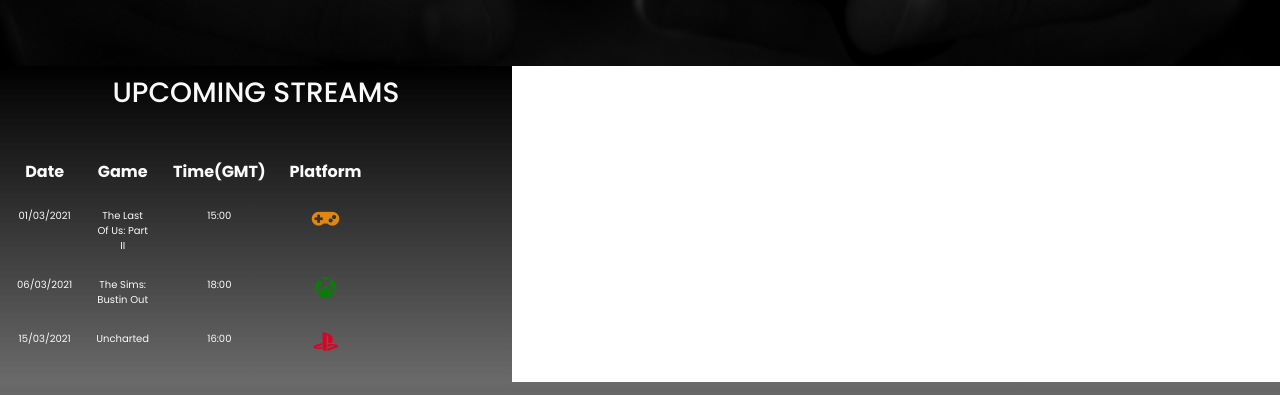
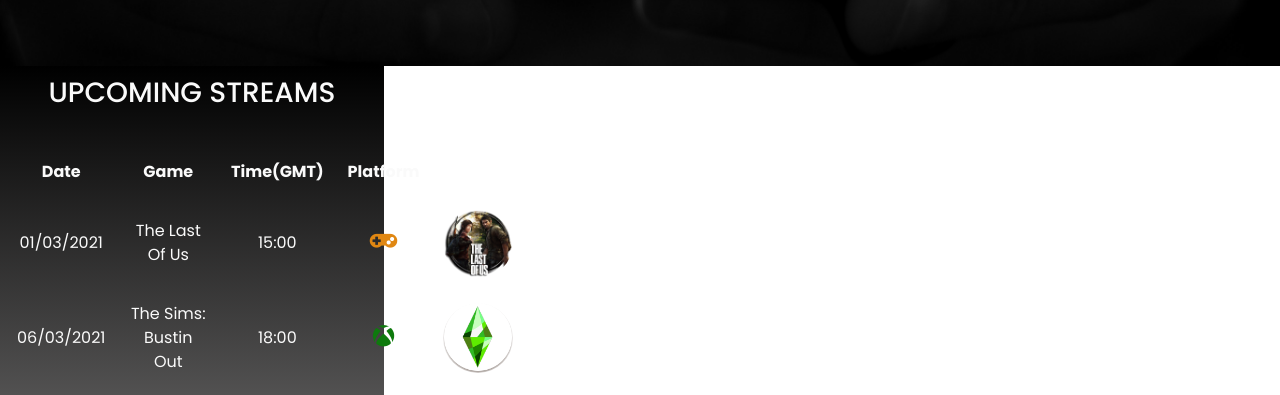
Before and after one commit to aryan008/m1-initial-test, a plain HTML site: page index.html in a window 1280 px wide. Shown: the part 710-1105 px from the top of the page. Drawn offline with nearby package versions, Linux system fonts and the light colour scheme.

Commit message:
logos for streams

```diff
--- a/assets/css/style.css
+++ b/assets/css/style.css
@@ -77,7 +77,7 @@
 
 .icon-playstation {
     font-size: 22px;
-    color: #DF0024;
+    color: rgb(243, 40, 74);
 }
 
 .icon-xbox {
@@ -209,7 +209,7 @@
 
 .streams-playing {
     background: linear-gradient(180deg, #000000, #686767fa);
-    width: 40%;
+    width: 30%;
 }
 
 .streams-heading {
@@ -227,8 +227,15 @@
 .streams-info th, .streams-info td {
     color: #fafafa;
     text-align: center;
+    vertical-align: middle;
 }
 
 .streams-info td {
-    font-size: 10px;
+    font-size: 16px;
 }
+
+.table-image {
+    width: 70px;
+    height: 70px;
+    border-radius: 50%;
+}
--- a/index.html
+++ b/index.html
@@ -69,26 +69,30 @@
                             <th scope="col">Game</th>
                             <th scope="col">Time(GMT)</th>
                             <th scope="col">Platform</th>
+                            <th scope="col"></th>
                             </tr>
                         </thead>
                         <tbody>
                             <tr>
                             <td>01/03/2021</td>
-                            <td>The Last Of Us: Part II</td>
+                            <td>The Last Of Us</td>
                             <td>15:00</td>
                             <td><i class="fas fa-gamepad icon-switch" aria-hidden="true"></i></td>
+                            <td><img src = "assets/images/lou.png" class = "table-image"></td>
                             </tr>
                             <tr>
                             <td>06/03/2021</td>
                             <td>The Sims: Bustin Out</td>
                             <td>18:00</td>
                             <td><i class="fab fa-xbox icon-xbox" aria-hidden="true"></i></td>
+                            <td><img src = "assets/images/sims.png" class = "table-image"></td>
                             </tr>
                             <tr>
                             <td>15/03/2021</td>
-                            <td>Uncharted</td>
+                            <td>Assassins Creed</td>
                             <td>16:00</td>
                             <td><i class="fab fa-playstation icon-playstation" aria-hidden="true"></i></td>
+                            <td><img src = "assets/images/assassin.png" class = "table-image"></td>
                             </tr>
                         </tbody>
                     </table>
```
Also changed, not shown: assets/images/ac.jpg (added), assets/images/assassin.png (added), assets/images/lou.png (added), assets/images/psbuttons.jpg (deleted), assets/images/sims.png (added), assets/images/uncharted.jpg (added), 1 other file.
